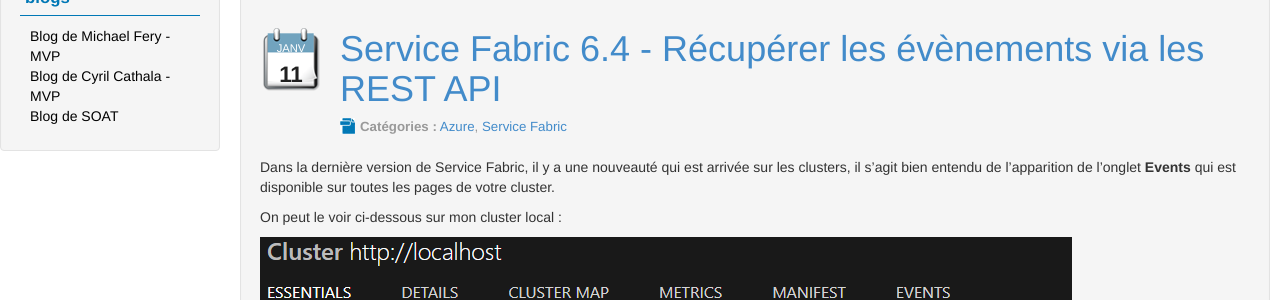
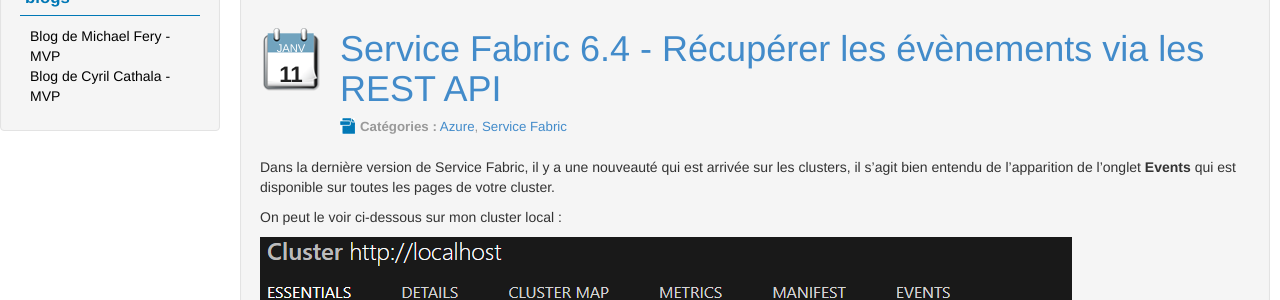
Before and after one commit to wilfriedwoivre/wilfriedwoivre.github.io, a Jekyll site: the page built from index.html, in a window 1280 px wide and 900 px high, scrolled down 1290 px. Shown: the part 152-452 px from the top of the window. Built offline with Jekyll 4.4.1, drawn with Linux system fonts in a browser that asks for light colours; the list of posts is cut into pages by our own code.

Commit message:
remove useless blog link

```diff
--- a/_includes/links-list.html
+++ b/_includes/links-list.html
@@ -8,8 +8,5 @@
     <li>
       <a href="http://cyril.cathala.org/">Blog de Cyril Cathala - MVP</a>
     </li>
-    <li>
-      <a href="http://blog.soat.fr">Blog de SOAT</a>
-    </li>
   </ul>
 </div>
```
